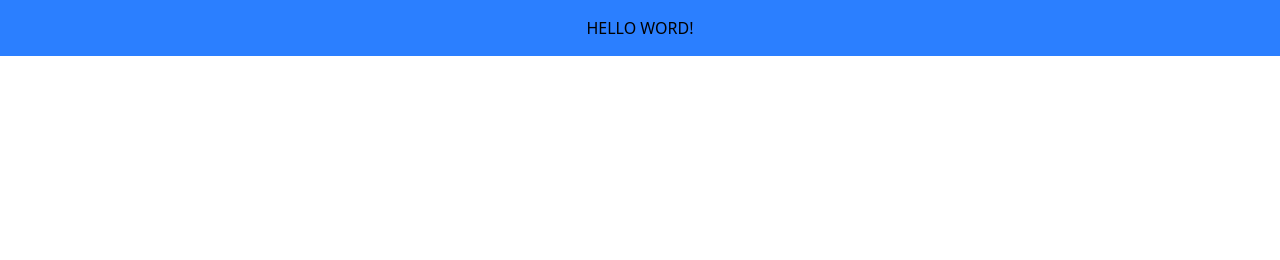
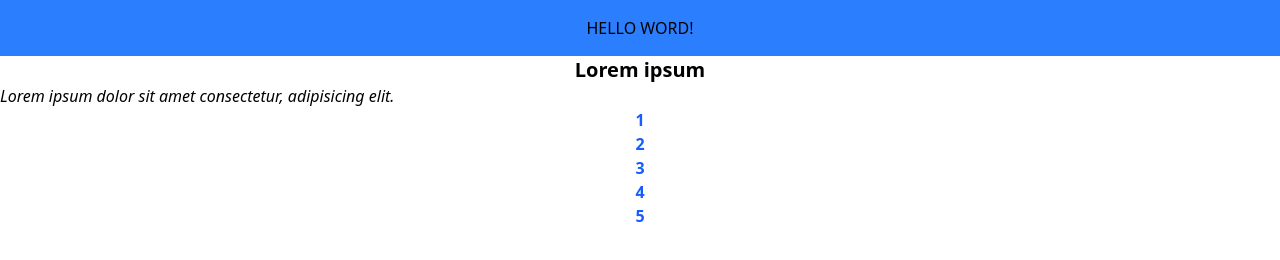
Before and after one commit to Tonyx8808/tailwind-css, a website: page index.html in a window 1280 px wide. Drawn offline with Linux system fonts and the light colour scheme.

Commit message:
aggiunta titolo, paragrafo e liste

```diff
--- a/index.html
+++ b/index.html
@@ -1,12 +1,27 @@
 <!DOCTYPE html>
 <html lang="en">
+
 <head>
     <meta charset="UTF-8">
     <meta name="viewport" content="width=device-width, initial-scale=1.0">
     <title>Tailwind</title>
+    <link href="./src/output.css" rel="stylesheet">
 </head>
+
 <body>
-    <link href="./src/output.css" rel="stylesheet">
+
+
 </body>
+<title>QUESTO E' UN TITOLO</title>
 <h1 class="text-center bg-blue-500 p-4"> HELLO WORD!</h1>
+<h2 class="text-xl font-bold text-center">Lorem ipsum</h2>
+<p class="italic ">Lorem ipsum dolor sit amet consectetur, adipisicing elit.</p>
+<ul class="font-bold text-blue-600 hover:text-red-600 transition duration-300 text-center list-disc" >
+    <li>1</li>
+    <li>2</li>
+    <li>3</li>
+    <li>4</li>
+    <li>5</li>
+</ul>
+
 </html>
```
Also changed, not shown: src/output.css.
